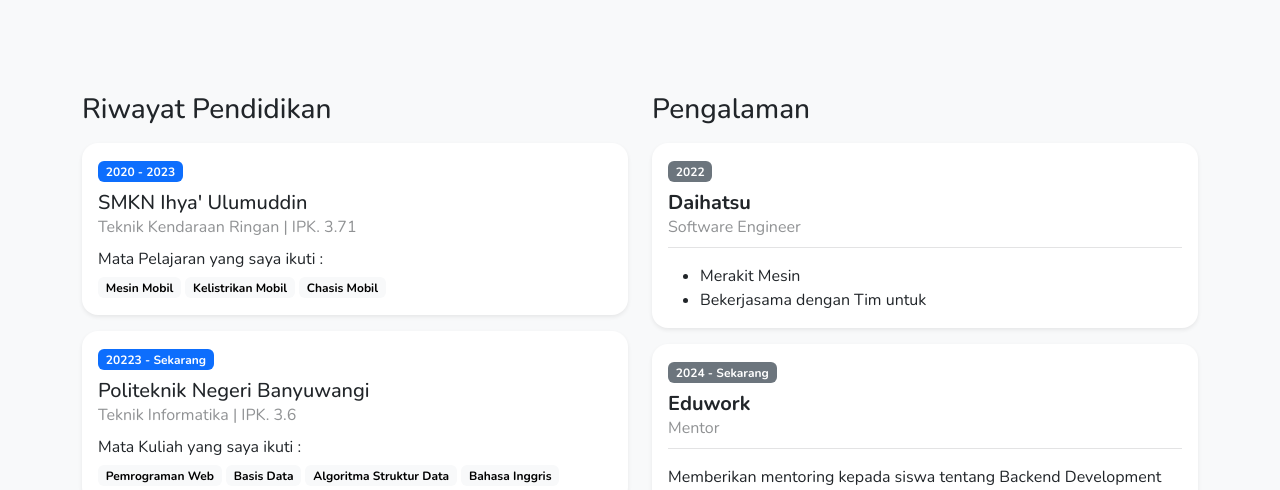
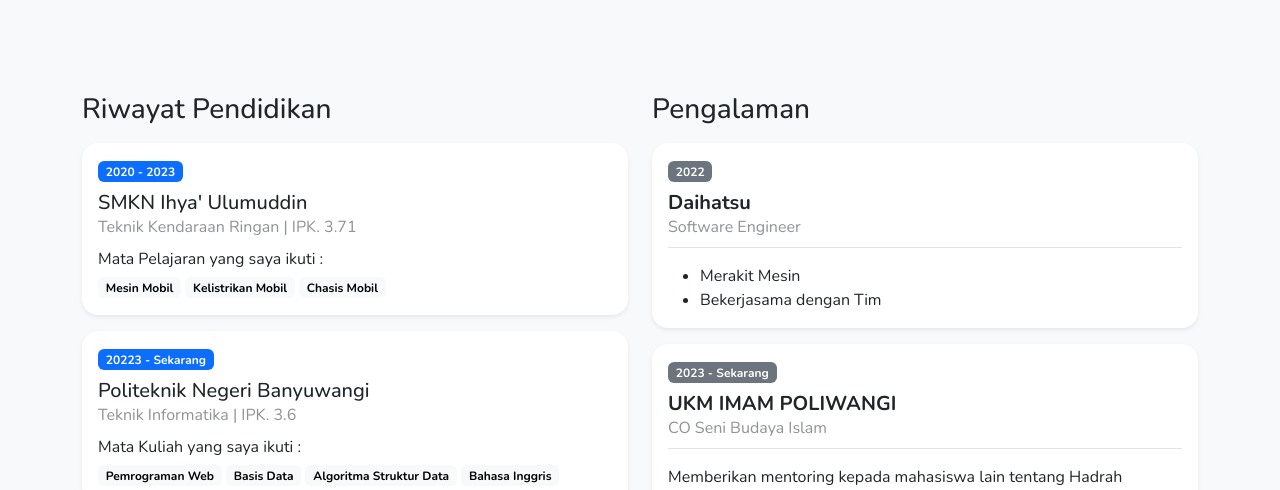
Before and after one commit to wafiazmi/Profile, a plain HTML site: page index.html in a window 1280 px wide. Shown: the part 307-797 px from the top of the page. Drawn offline with nearby package versions, Linux system fonts and the light colour scheme.

Commit message:
Update index.html

```diff
--- a/index.html
+++ b/index.html
@@ -132,7 +132,7 @@
                                     <div class="mt-2">
                                         <ul class="mb-0">
                                             <li>Merakit Mesin</li>
-                                            <li>Bekerjasama dengan Tim untuk </li>
+                                            <li>Bekerjasama dengan Tim </li>
                                         </ul>
                                     </div>
                                 </div>
@@ -141,14 +141,13 @@
                         <div class="col-md-12 mb-3">
                             <div class="card shadow-sm border-0 rounded-4">
                                 <div class="card-body">
-                                    <span class="badge bg-secondary">2024 - Sekarang</span>
-                                    <h5 class="mt-2 mb-0"><b>Eduwork</b></h5>
-                                    <p class="text-body-tertiary mb-0">Mentor</p>
+                                    <span class="badge bg-secondary">2023 - Sekarang</span>
+                                    <h5 class="mt-2 mb-0"><b>UKM IMAM POLIWANGI</b></h5>
+                                    <p class="text-body-tertiary mb-0">CO Seni Budaya Islam</p>
                                     <hr class="mt-2 mb-3 text-body-tertiary">
 
                                     <div class="mt-2">
-                                        <p class="mb-0">Memberikan mentoring kepada siswa tentang Backend Development
-                                            dengan Golang</p>
+                                        <p class="mb-0">Memberikan mentoring kepada mahasiswa lain tentang Hadrah</p>
                                     </div>
                                 </div>
                             </div>
@@ -243,7 +242,7 @@
                         <a class="btn btn-primary me-1" data-bs-toggle="modal" data-bs-target="#modalKontak">
                             <b>Hubungi Saya</b>
                         </a>
-                        <a href="https://drive.google.com/file/d/1v3e1T_O9fDtETjZEbaTzR4-BAF0Fs7Dy/view"
+                        <a href="https://drive.google.com/file/d/1TSZBz4IzXljLOrp4GLswq4S5FIrLAQkV/view?usp=drive_link"
                             class="btn btn-outline-primary" target="_blank">
                             <b>Download CV</b>
                         </a>
@@ -251,7 +250,7 @@
                 </div>
                 <div class="col-md-5 text-start">
                     <!-- Ilustrasi lainnya, cek di https://storyset.com/ (Gratis!) -->
-                    <img src="assets/images/ilustrasi-kontak.svg" alt="Ilustrasi" class="img-fluid">
+                    <img src="ilustrasi-kontak.svg" alt="Ilustrasi" class="img-fluid">
                 </div>
             </div>
         </div>
```
